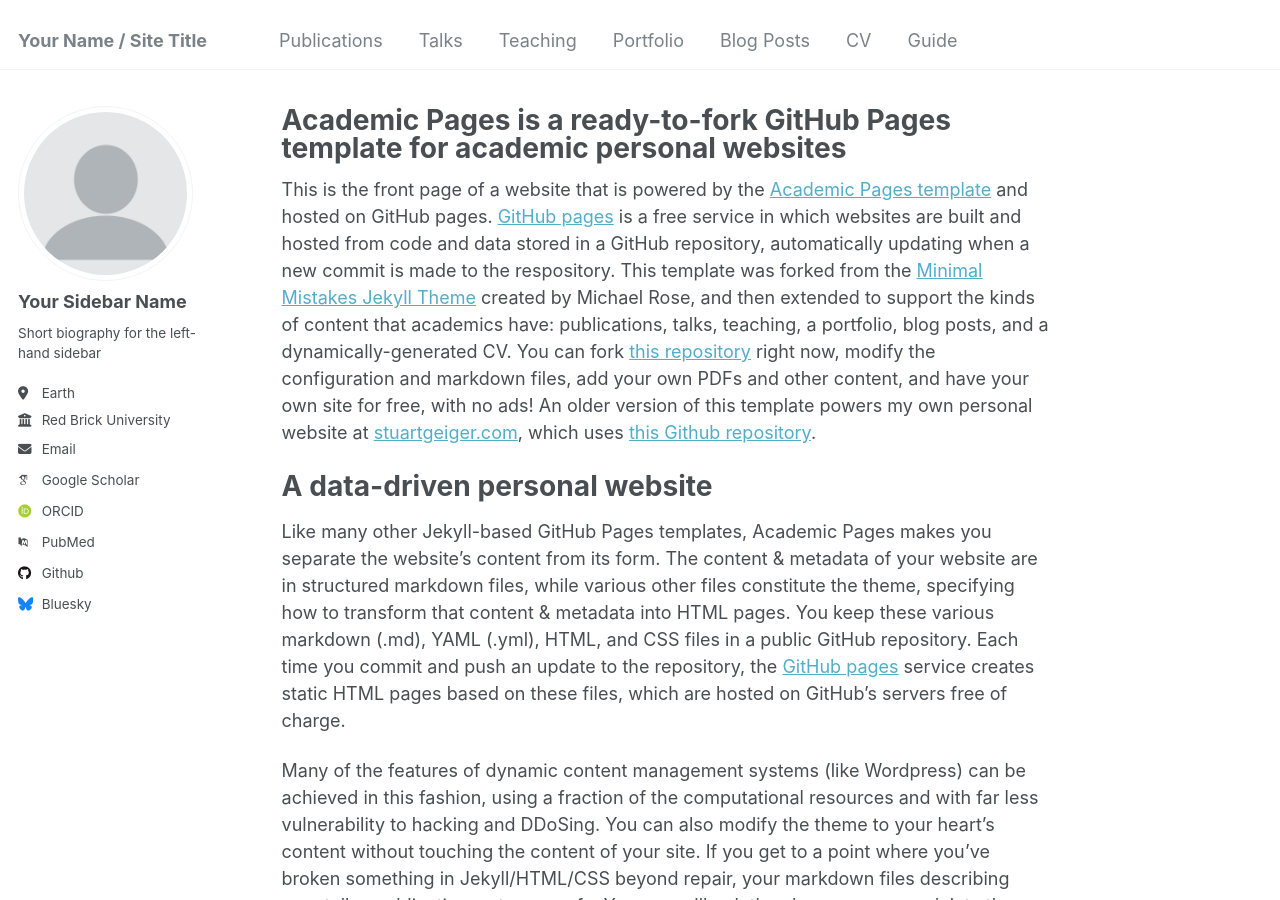
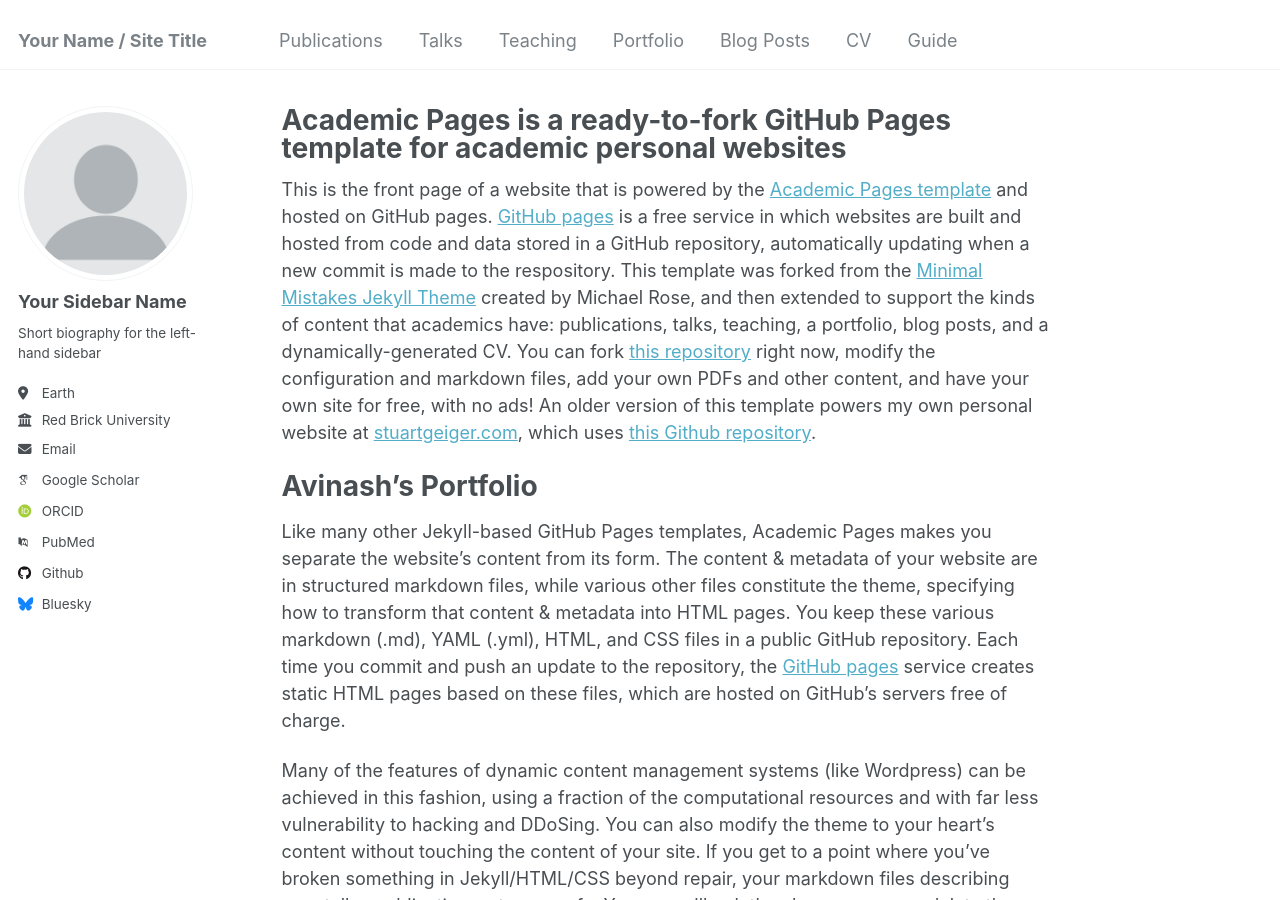
Before and after one commit to AvinashSaxena777/avinashsaxena777.github.io, a Jekyll site: the page built from _pages/about.md, in a window 1280 px wide and 900 px high. Built offline with Jekyll 4.4.1, drawn with Linux system fonts in a browser that asks for light colours; some web fonts are replaced.

Commit message:
Update about.md

```diff
--- a/_pages/about.md
+++ b/_pages/about.md
@@ -9,7 +9,7 @@ redirect_from:
 
 This is the front page of a website that is powered by the [Academic Pages template](https://github.com/academicpages/academicpages.github.io) and hosted on GitHub pages. [GitHub pages](https://pages.github.com) is a free service in which websites are built and hosted from code and data stored in a GitHub repository, automatically updating when a new commit is made to the respository. This template was forked from the [Minimal Mistakes Jekyll Theme](https://mmistakes.github.io/minimal-mistakes/) created by Michael Rose, and then extended to support the kinds of content that academics have: publications, talks, teaching, a portfolio, blog posts, and a dynamically-generated CV. You can fork [this repository](https://github.com/academicpages/academicpages.github.io) right now, modify the configuration and markdown files, add your own PDFs and other content, and have your own site for free, with no ads! An older version of this template powers my own personal website at [stuartgeiger.com](http://stuartgeiger.com), which uses [this Github repository](https://github.com/staeiou/staeiou.github.io).
 
-A data-driven personal website
+Avinash's Portfolio
 ======
 Like many other Jekyll-based GitHub Pages templates, Academic Pages makes you separate the website's content from its form. The content & metadata of your website are in structured markdown files, while various other files constitute the theme, specifying how to transform that content & metadata into HTML pages. You keep these various markdown (.md), YAML (.yml), HTML, and CSS files in a public GitHub repository. Each time you commit and push an update to the repository, the [GitHub pages](https://pages.github.com/) service creates static HTML pages based on these files, which are hosted on GitHub's servers free of charge.
 
```
